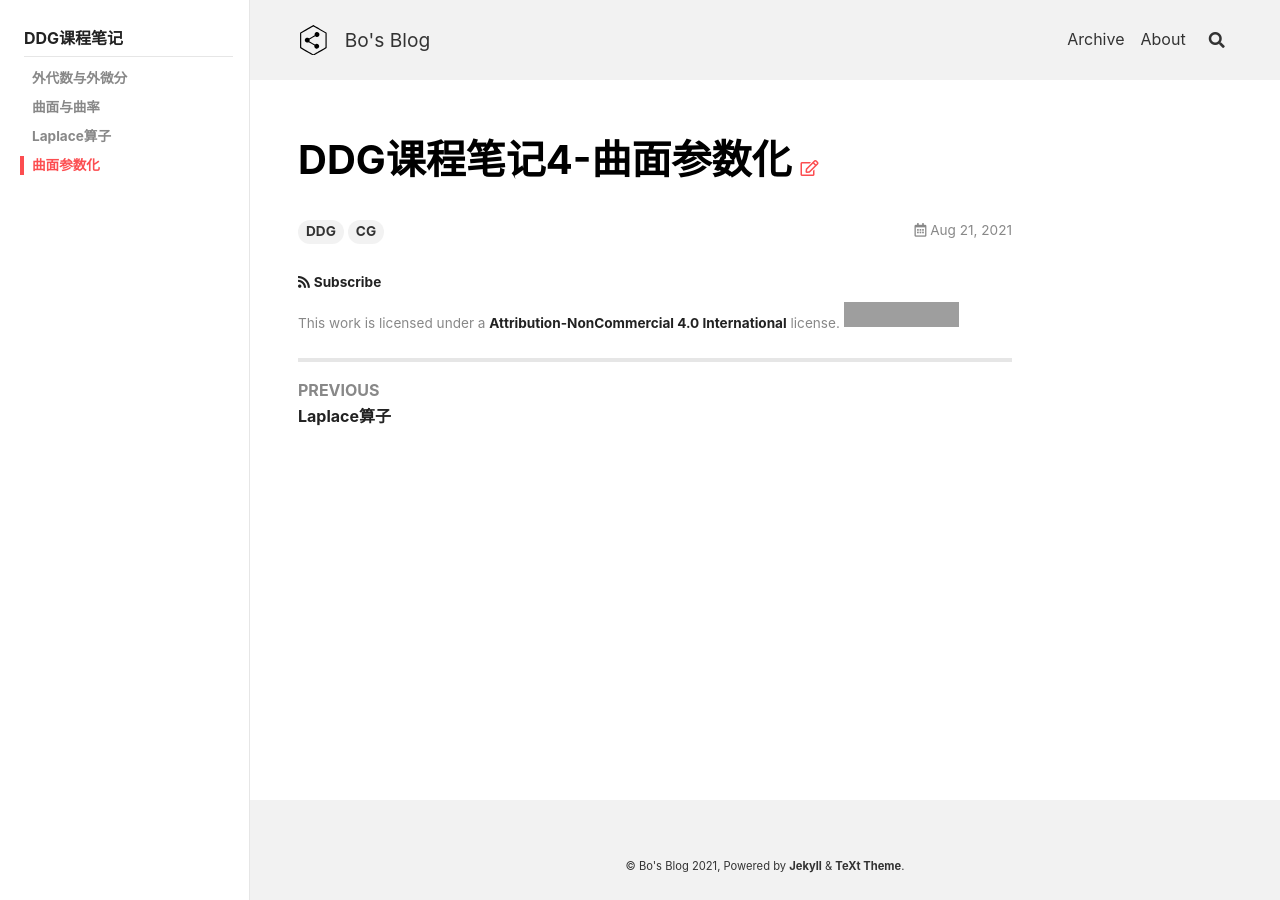
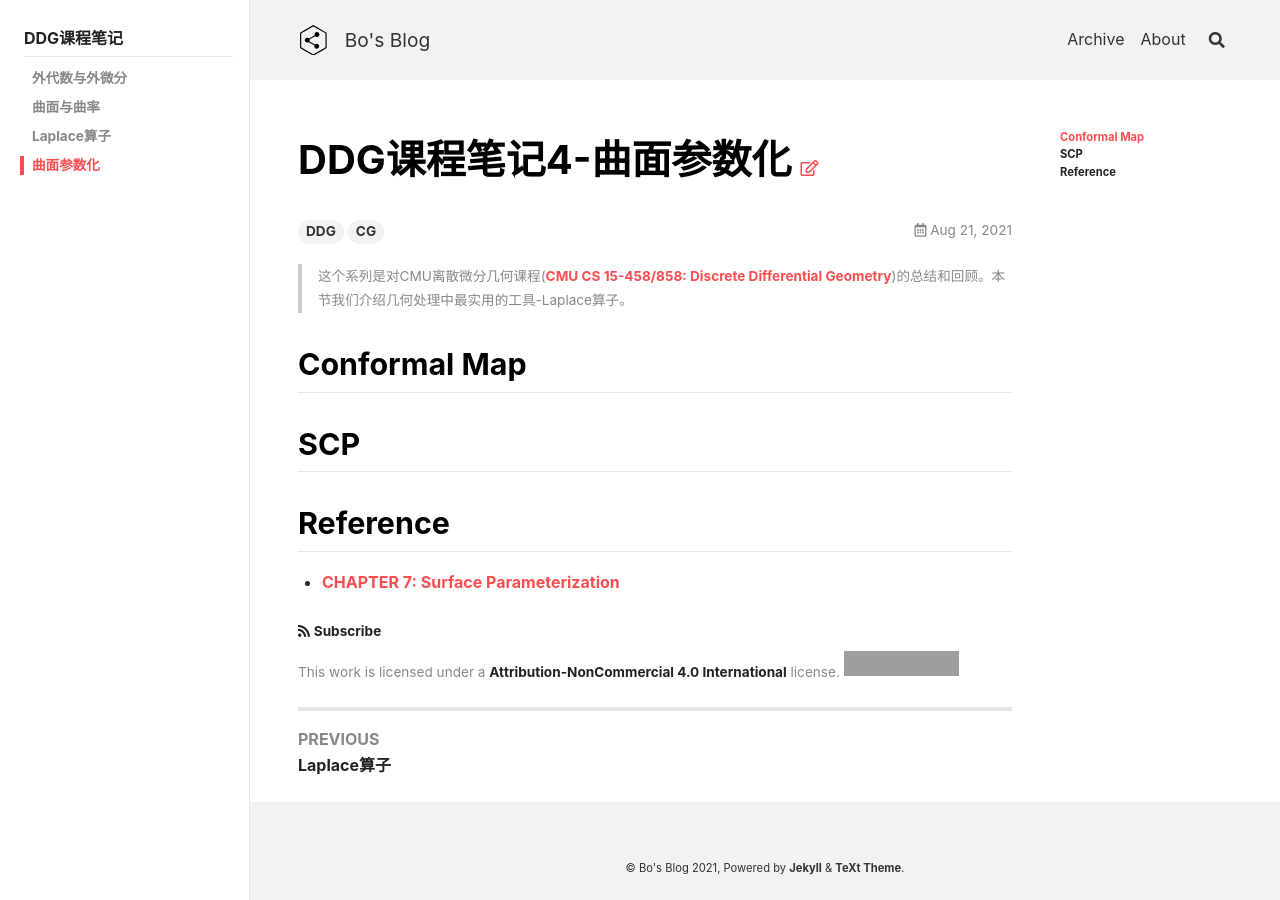
Before and after one commit to peng00bo00/peng00bo00_previous_blog, a Jekyll site: the page built from _posts/2021-08-21-DDG-NOTES-4.md, in a window 1280 px wide. Built offline with Jekyll 4.4.1, drawn with Linux system fonts in a browser that asks for light colours; nearby versions of some CDN libraries; grey boxes are pictures that could not be loaded.

Commit message:
Update 2021-08-21-DDG-NOTES-4.md

```diff
--- a/_posts/2021-08-21-DDG-NOTES-4.md
+++ b/_posts/2021-08-21-DDG-NOTES-4.md
@@ -8,3 +8,13 @@ aside:
 sidebar:
   nav: DDG
 ---
+
+> 这个系列是对CMU离散微分几何课程([CMU CS 15-458/858: Discrete Differential Geometry](https://brickisland.net/DDGSpring2021/))的总结和回顾。本节我们介绍几何处理中最实用的工具-Laplace算子。
+<!--more-->
+
+## Conformal Map
+
+## SCP
+
+## Reference
+- [CHAPTER 7: Surface Parameterization](http://www.cs.cmu.edu/~kmcrane/Projects/DDG/paper.pdf#page=117)
```
